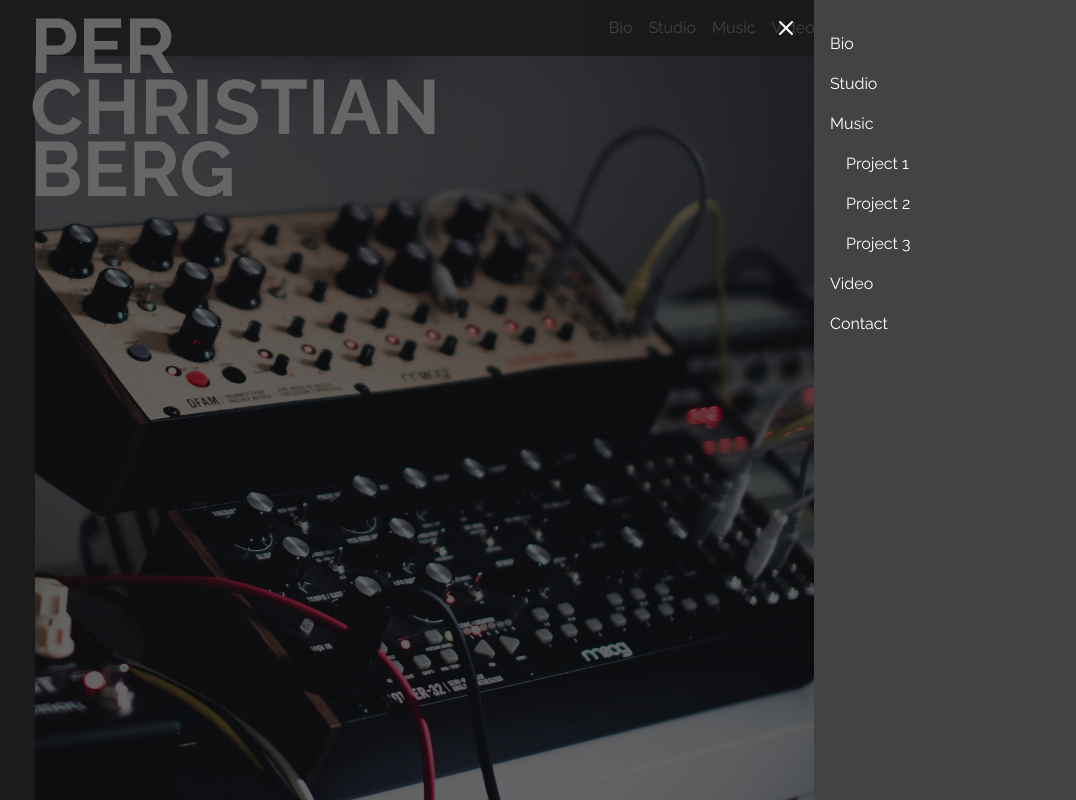
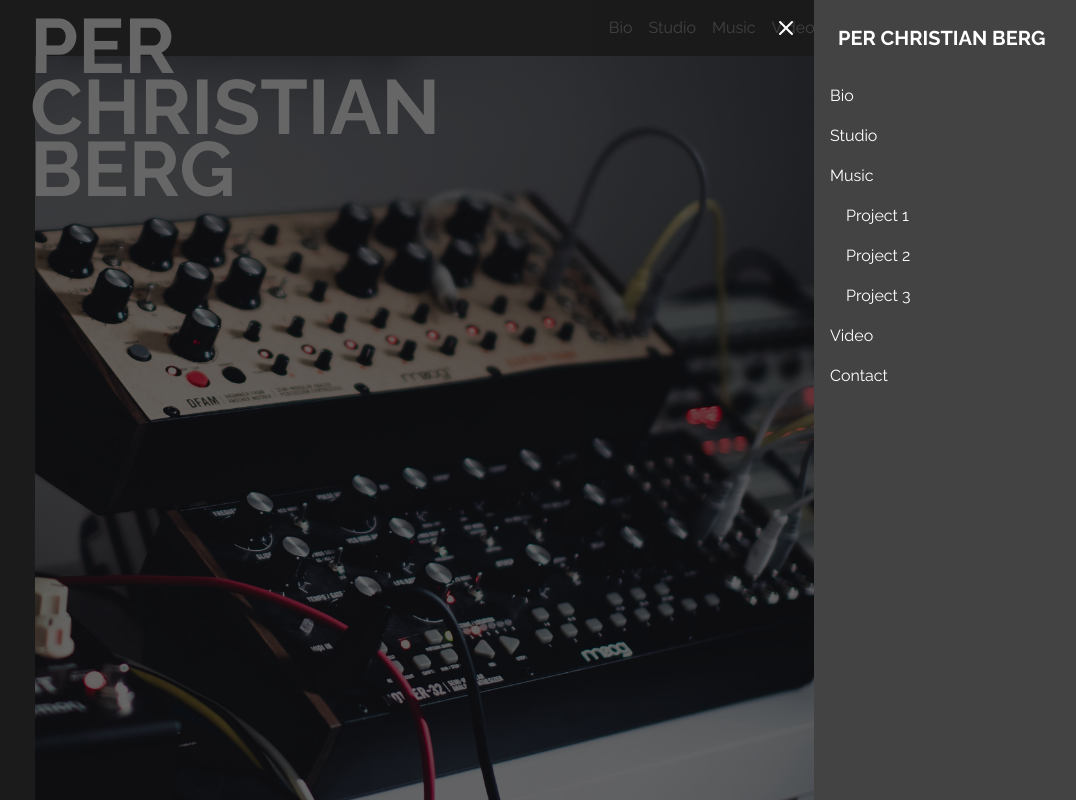
Before and after one commit to roosta/perchristianberg.com, a website built with webpack: page src/index.html in a window 1280 px wide. Shown: the top 800 px of the page, without its empty margins (178-1254 px from the left). Built offline with nearby package versions, Linux system fonts and the light colour scheme.

Commit message:
Re-introduce title
Fixing aria-label-by

```diff
--- a/src/index.html
+++ b/src/index.html
@@ -99,7 +99,13 @@
             </div>
 
             <div class="h-full flex flex-col py-6 bg-primary overflow-y-scroll">
-              <div class="flex-1">
+
+              <div class="px-4 sm:px-6">
+                <h2 class="text-xl font-medium text-white uppercase font-display" id="slide-over-title">
+                  per christian berg
+                </h2>
+              </div>
+              <div class="mt-6 flex-1">
                   <a href="#" class="font-menu capitalize block px-4 py-2 text-white hover:bg-white hover:bg-opacity-20" role="menuitem">bio</a>
                   <a href="#" class="font-menu capitalize block px-4 py-2 text-white hover:bg-white hover:bg-opacity-20" role="menuitem">studio</a>
                   <a href="#" class="font-menu capitalize block px-4 py-2 text-white hover:bg-white hover:bg-opacity-20" role="menuitem">music</a>
```
